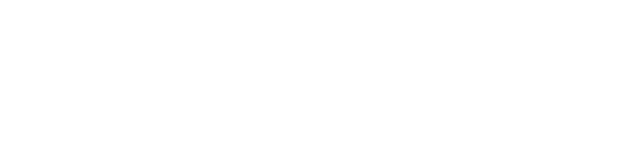
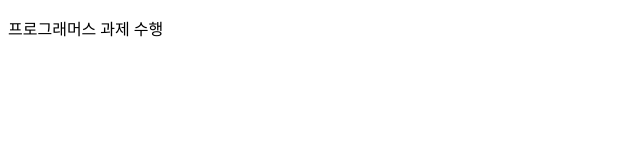
Before and after one commit to 79gun79/fe5-github, a plain HTML site: page index.html in a window 1280 px wide. Shown: the whole page, without its empty margins (0-640 px from the left). Drawn offline with Linux system fonts and the light colour scheme.

Commit message:
index.html 파일 내용 추가

```diff
--- a/index.html
+++ b/index.html
@@ -5,5 +5,7 @@
     <meta name="viewport" content="width=device-width, initial-scale=1.0" />
     <title>Document</title>
   </head>
-  <body></body>
+  <body>
+    <p>프로그래머스 과제 수행</p>
+  </body>
 </html>
```
